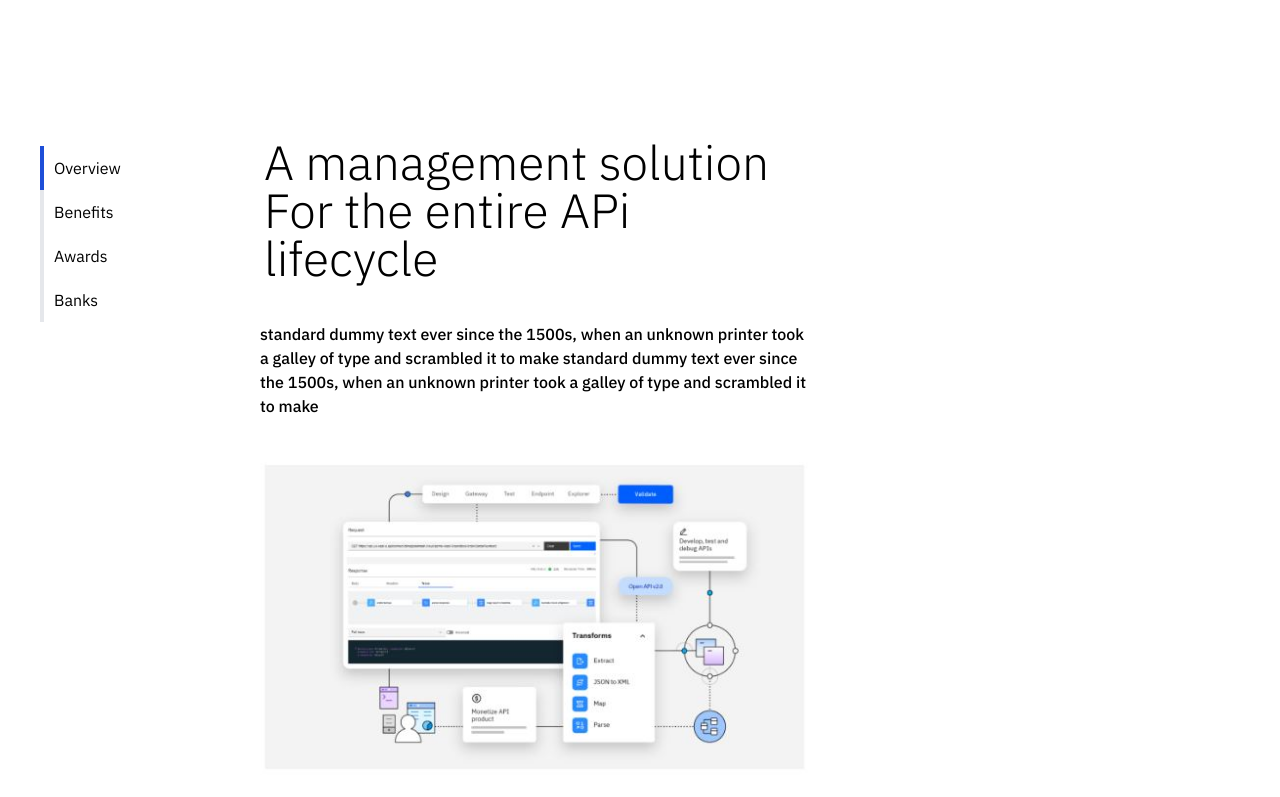
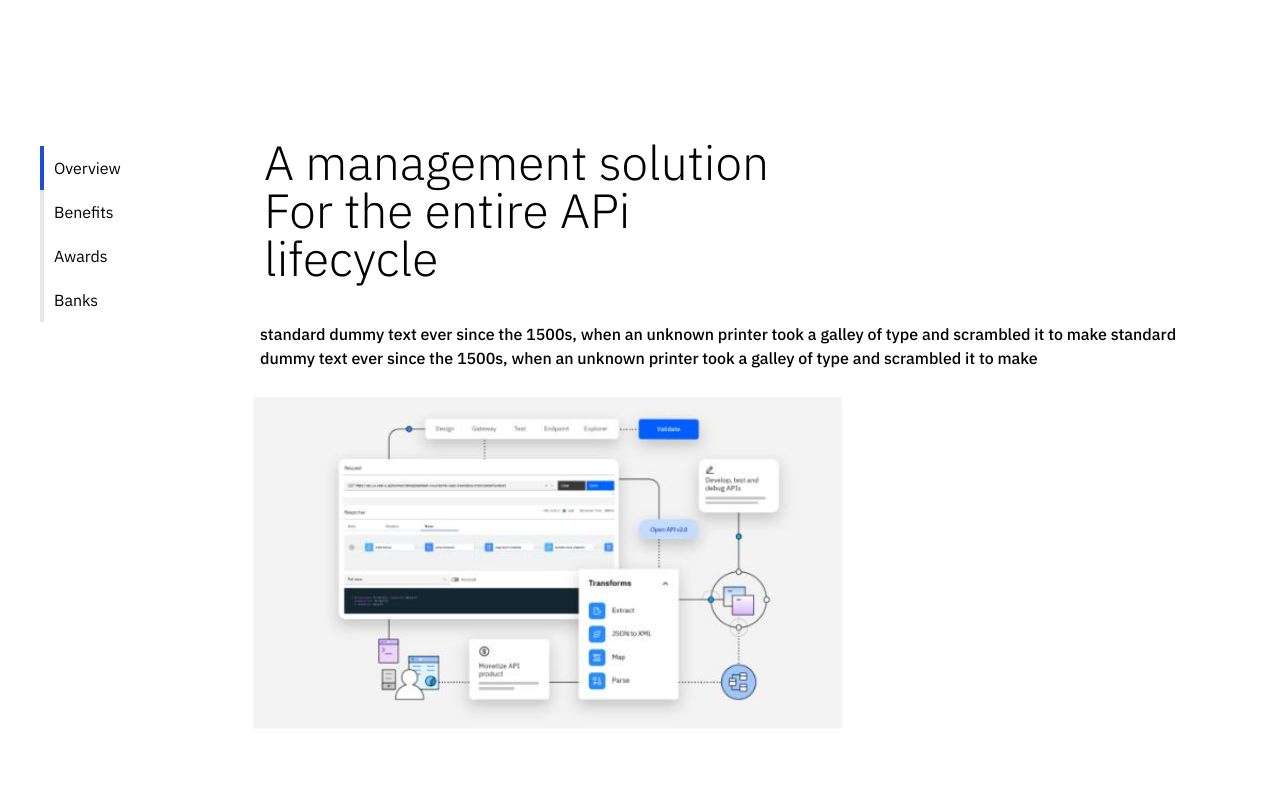
Before and after one commit to Shahedh0ssain/artxcore-portfolio, a Next.js app: page /anotherPage in a window 1280 px wide. Shown: the part 663-1460 px from the top of the page. Built offline with nearby package versions, Linux system fonts and the light colour scheme.

Commit message:
anotherpage responsive done

```diff
--- a/app/anotherPage/page.js
+++ b/app/anotherPage/page.js
@@ -59,10 +59,10 @@ const anotherPage = () => {
                 <Hero></Hero>
                 <div className="relativesss relative">
                     <div className="md:flex">
-                        <div className="w-2/12 md:mt-20">
+                        <div className="md:w-2/12 md:mt-20">
                             <Sidenav activeSection={activeSection} onNavItemClick={handleNavItemClick} />
                         </div>
-                        <div className="w-10/12">
+                        <div className="md:w-10/12">
                             <div id="overview" className="section"><OverView /></div>
                             <div id="benefits" className="section"><Benefits /></div>
                             <div id="awards" className="section"><Awards /></div>
--- a/app/components/AnotherPage/overView.jsx
+++ b/app/components/AnotherPage/overView.jsx
@@ -6,9 +6,9 @@ const OverView = () => {
         <section className="px-2 py-14">
 
             {/* part one */}
-            <div className="md:flex md:justify-between ">
+            <div className=" ">
 
-                <div className="w-full md:w-7/12 lg:w-7/12 ">
+                <div className="w-full ">
 
 
                     <div className="">
@@ -23,9 +23,9 @@ const OverView = () => {
                         standard dummy text ever since the 1500s, when an unknown printer took a galley of type and scrambled it to make
                     </p>
 
-                    <div className="">
-
-                        <div className="md:flex md:px-3 my-5 ">
+                    <div className="w-full">
+                        {/* md:flex md:px-3 my-5 */}
+                        <div className=" ">
 
                             <Image
                                 width={600}
```
